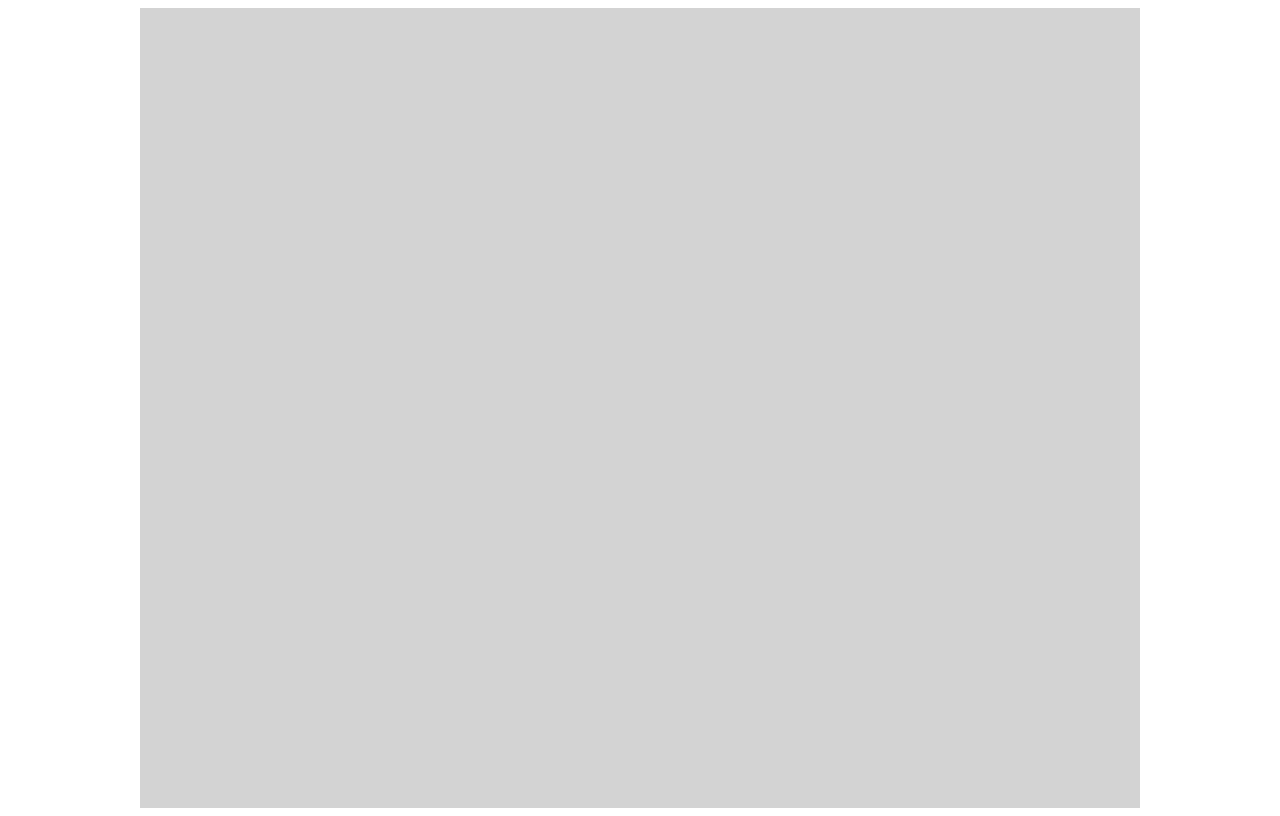
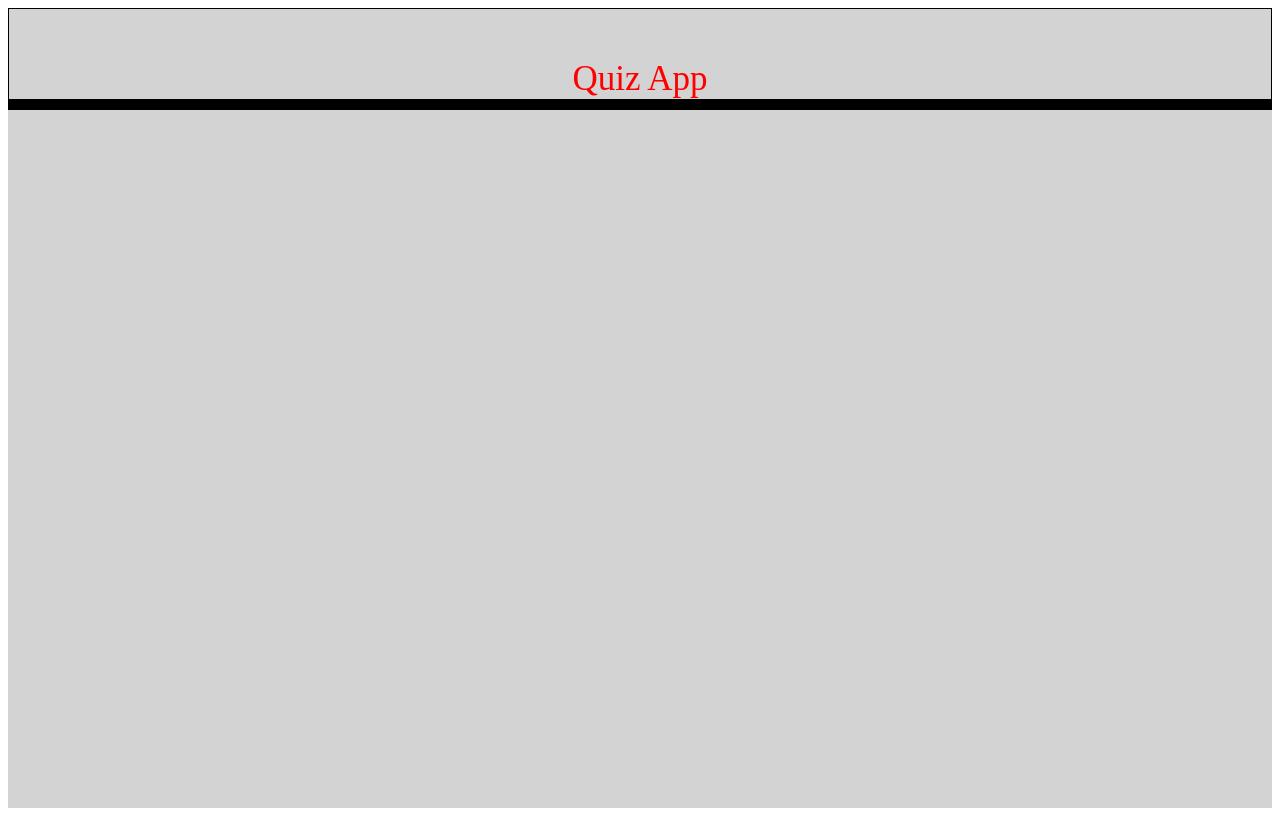
Before and after one commit to surbhiposwalia/quiz-app-groupwork, a plain HTML site: page index.html in a window 1280 px wide. Drawn offline with nearby package versions, Linux system fonts and the light colour scheme.

Commit message:
II phase

```diff
--- a/css/main.css
+++ b/css/main.css
@@ -1,26 +1,42 @@
+header{
+    padding-top: 50px;
+	color: Red;
+	font-size: 35px;
+	border: 1px solid black;
+	}
+
 #question-status {
+    background-color:steelblue;
+    border: 1px solid black;
+
 
 }
 
 #question-answer-box {
-
+	background-color: yellow;
+	border: 1px solid black;
 }
 
 #question-view {
-
+	background-color: white;
+	border: 1px solid black;
 }
 
 #answer-view {
-
+	background-color: red;
+	border: 1px solid black;
 }
 
 #correct-incorrect-status {
-
+	background-color: pink;
+	border: 1px solid black;
 }
 
 .container {
-  background-color: lightgray;
-  width: 1000px;
-  height: 800px;
-  margin: auto;
+    background-color: lightgray;
+    width: 100%;
+    height: 800px;
+    margin: auto;
+    position: relative;
+    text-align: center;
 }
--- a/index.html
+++ b/index.html
@@ -5,13 +5,13 @@
 </head>
 <body>
   <div class="container">
-    <div id="question-status">
+    <header>Quiz App</header>
       <div id="question-answer-box">
         <div id="question-view"></div>
         <div id="answer-view"></div>
       </div>
       <div id="correct-incorrect-status"></div>
-    </div>
+    <footer id="question-status"></footer>
   </div>
 <script src="https://code.jquery.com/jquery.min.js"></script>
 </body>
```
